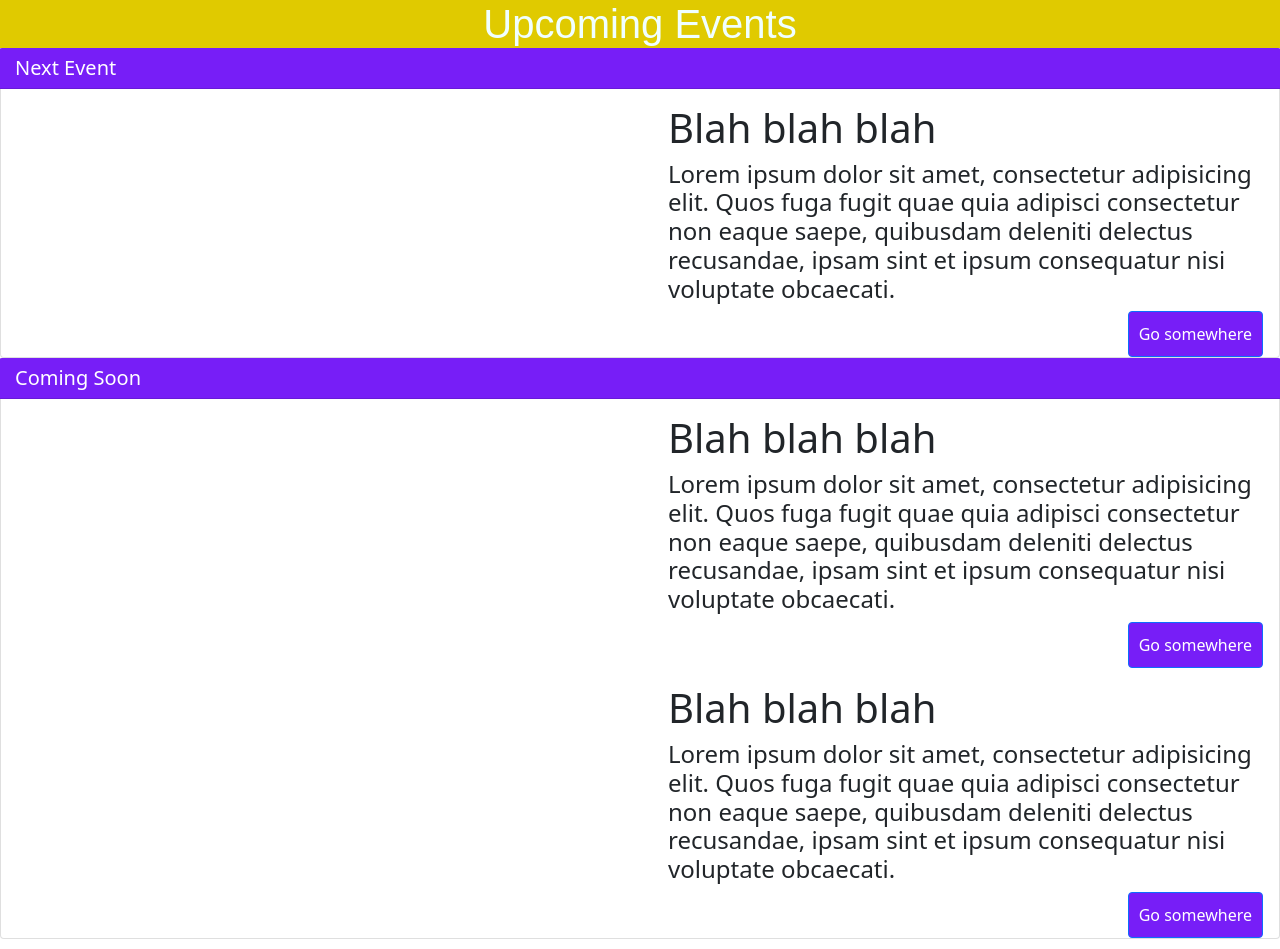
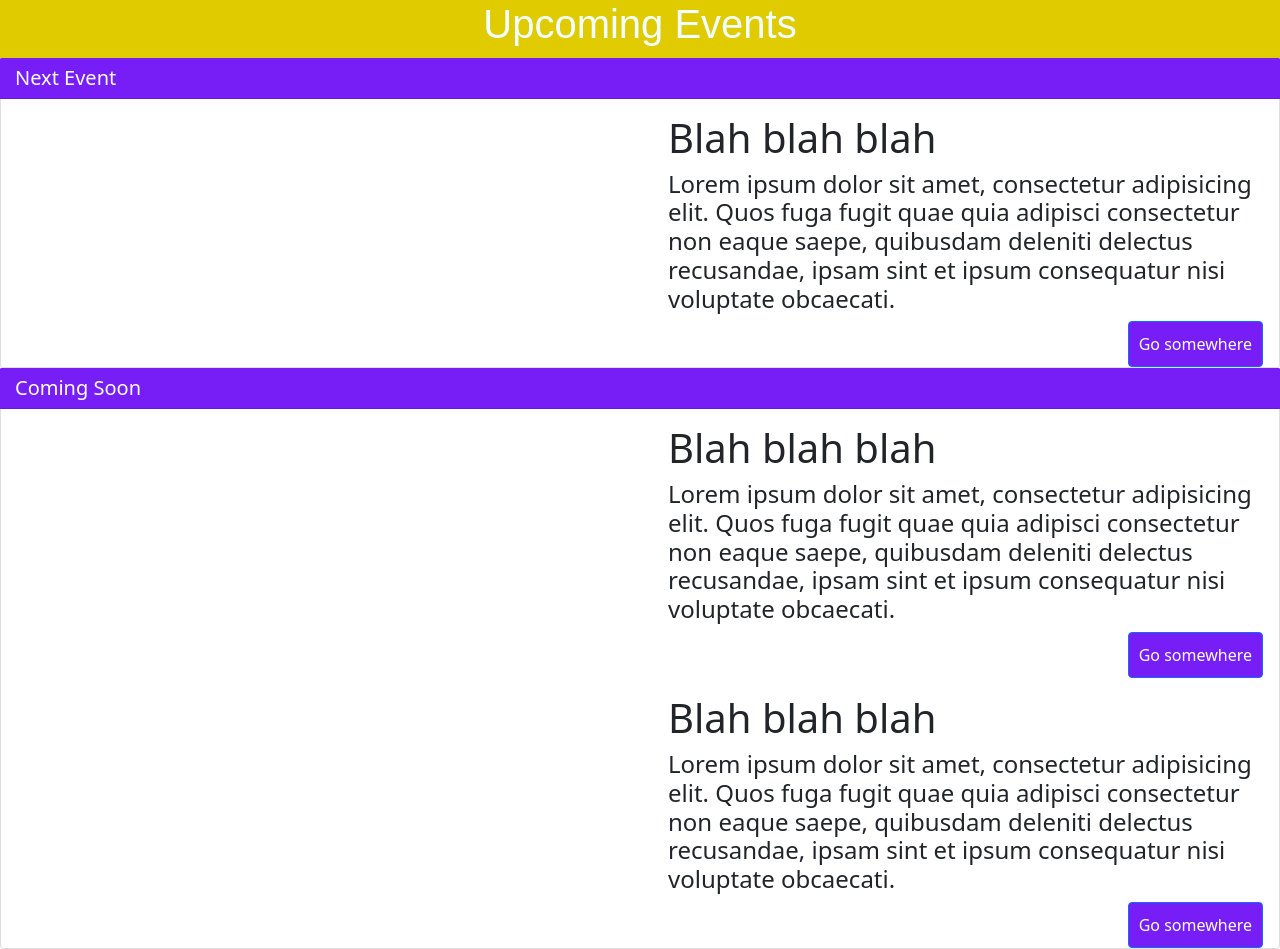
Before and after one commit to AlexHappyCode/upcoming_events, a React (Create React App) app: page / in a window 1280 px wide. Built offline with nearby package versions, Linux system fonts and the light colour scheme; a web font is replaced by a local one.

Commit message:
Made header not seep in

```diff
--- a/src/components/Header.css
+++ b/src/components/Header.css
@@ -2,9 +2,9 @@
 .Header {
   text-align: center;
   font-size: 40px;
+  padding-bottom: 10px;
   background-color: rgb(224, 202, 0);
   color: azure;
   margin: 0;
   font-family: "Zen Kurenaido", sans-serif;
-  padding: 1;
 }
```
